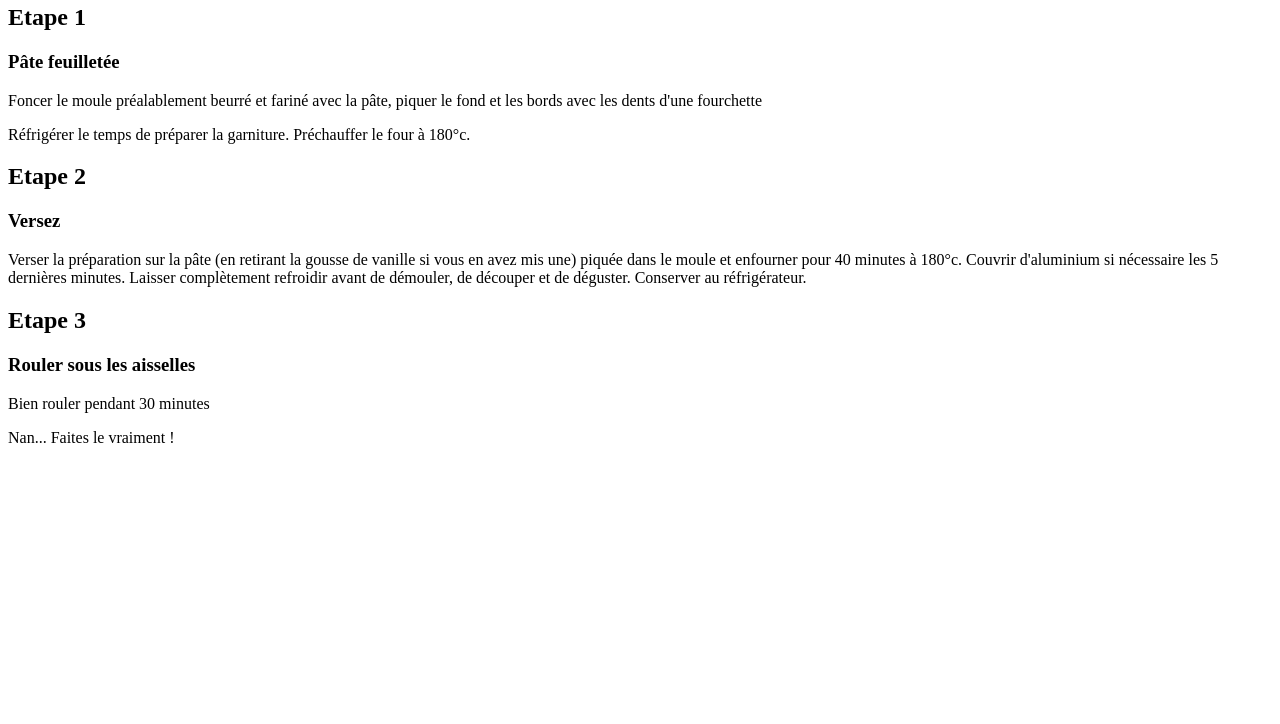
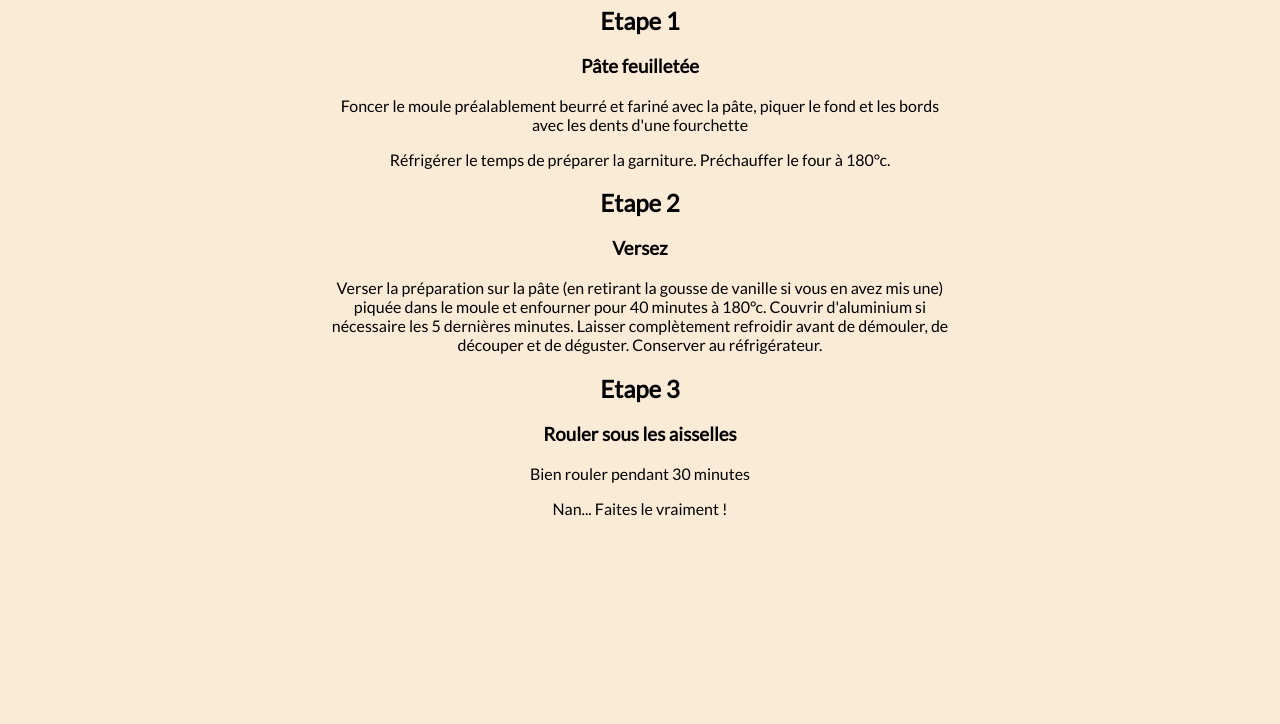
Before and after one commit to AnousoneM/Recette, a plain HTML site: page index.html in a window 1280 px wide. Shown: the part 76-800 px from the top of the page. Drawn offline with Linux system fonts and the light colour scheme.

Commit message:
mise en place du css

```diff
--- a/index.html
+++ b/index.html
@@ -1,32 +1,37 @@
 <!DOCTYPE html>
-<html lang="en">
-<head>
-    <meta charset="UTF-8">
-    <meta http-equiv="X-UA-Compatible" content="IE=edge">
-    <meta name="viewport" content="width=device-width, initial-scale=1.0">
-    <title>Document</title>
-</head>
-<body>
+<html lang="fr">
+  <head>
+    <meta charset="UTF-8" />
+    <meta http-equiv="X-UA-Compatible" content="IE=edge" />
+    <meta name="viewport" content="width=device-width, initial-scale=1.0" />
+    <title>Recette du Flan Patissier</title>
+    <link rel="stylesheet" href="style.css" />
+  </head>
+  <body>
     <h1>Recette du Flan Patissier</h1>
     <h2>Etape 1</h2>
     <h3>Pâte feuilletée</h3>
-    <p>Foncer le moule préalablement beurré et fariné avec la pâte, piquer le fond et les bords avec les dents d'une fourchette</p>
-    <p>Réfrigérer le temps de préparer la garniture. Préchauffer le four à 180°c.</p>
-
-
+    <p>
+      Foncer le moule préalablement beurré et fariné avec la pâte, piquer le
+      fond et les bords avec les dents d'une fourchette
+    </p>
+    <p>
+      Réfrigérer le temps de préparer la garniture. Préchauffer le four à 180°c.
+    </p>
 
     <h2>Etape 2</h2>
     <h3>Versez</h3>
-    <p>Verser la préparation sur la pâte (en retirant la gousse de vanille si vous en avez mis une) piquée dans le moule et enfourner pour 40 minutes à 180°c. Couvrir d'aluminium si nécessaire les 5 dernières minutes. Laisser complètement refroidir avant de démouler, de découper et de déguster. Conserver au réfrigérateur.</p>
+    <p>
+      Verser la préparation sur la pâte (en retirant la gousse de vanille si
+      vous en avez mis une) piquée dans le moule et enfourner pour 40 minutes à
+      180°c. Couvrir d'aluminium si nécessaire les 5 dernières minutes. Laisser
+      complètement refroidir avant de démouler, de découper et de déguster.
+      Conserver au réfrigérateur.
+    </p>
 
-
-
-
-
-
-   <h2>Etape 3</h2>
+    <h2>Etape 3</h2>
     <h3>Rouler sous les aisselles</h3>
     <p>Bien rouler pendant 30 minutes</p>
     <p>Nan... Faites le vraiment !</p>
-</body>
+  </body>
 </html>
--- /dev/null
+++ b/style.css
@@ -0,0 +1,8 @@
+@import url("https://fonts.googleapis.com/css2?family=Lato&display=swap");
+
+body {
+  padding: 0 20rem 0 20rem;
+  background-color: antiquewhite;
+  font-family: "Lato", sans-serif;
+  text-align: center;
+}
```
